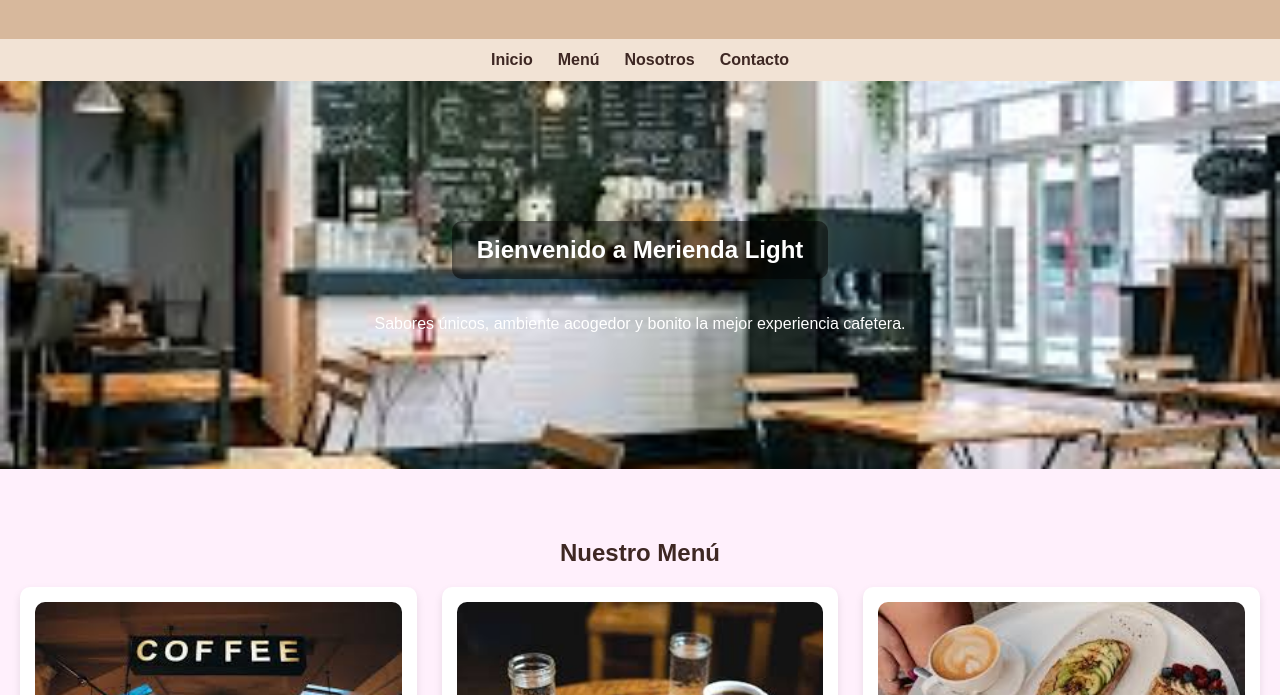
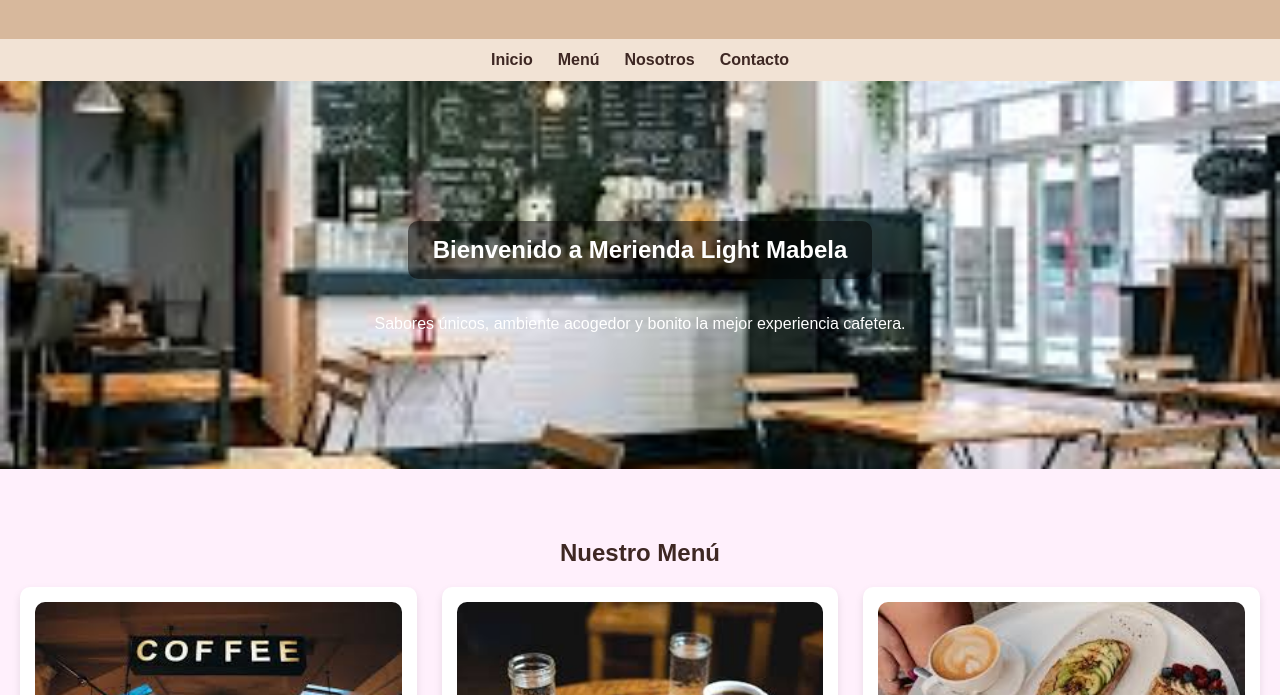
Before and after one commit to Marbelinsantiago/ProyectoFinal-MeriendaLight, a plain HTML site: page index.html in a window 1280 px wide. Shown: the part 105-800 px from the top of the page. Drawn offline with Linux system fonts and the light colour scheme.

Commit message:
hice un cambio en el index

```diff
--- a/index.html
+++ b/index.html
@@ -3,7 +3,7 @@
 <head>
   <meta charset="UTF-8">
   <meta name="viewport" content="width=device-width, initial-scale=1.0">
-  <title>Proyecto Final - Merienda Light</title>
+  <title> Proyecto Final - Merienda Light </title>
   <style>
     /* ----- ESTILOS GENERALES ----- */
     body {
@@ -127,7 +127,7 @@
 
   <!-- SECCIÓN PRINCIPAL -->
   <section class="hero" id="inicio">
-    <h1>Bienvenido a Merienda Light</h1>
+    <h1>Bienvenido a Merienda Light Mabela</h1>
     <p>Sabores únicos, ambiente acogedor y bonito la mejor experiencia cafetera.</p>
   </section>
 
```
